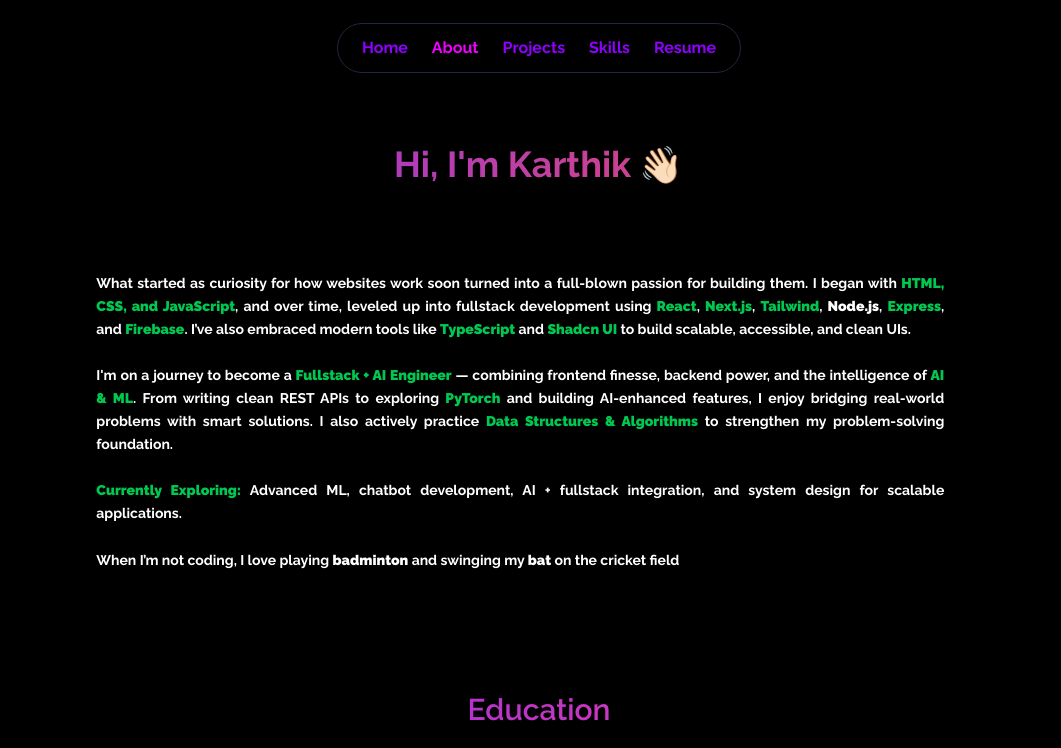
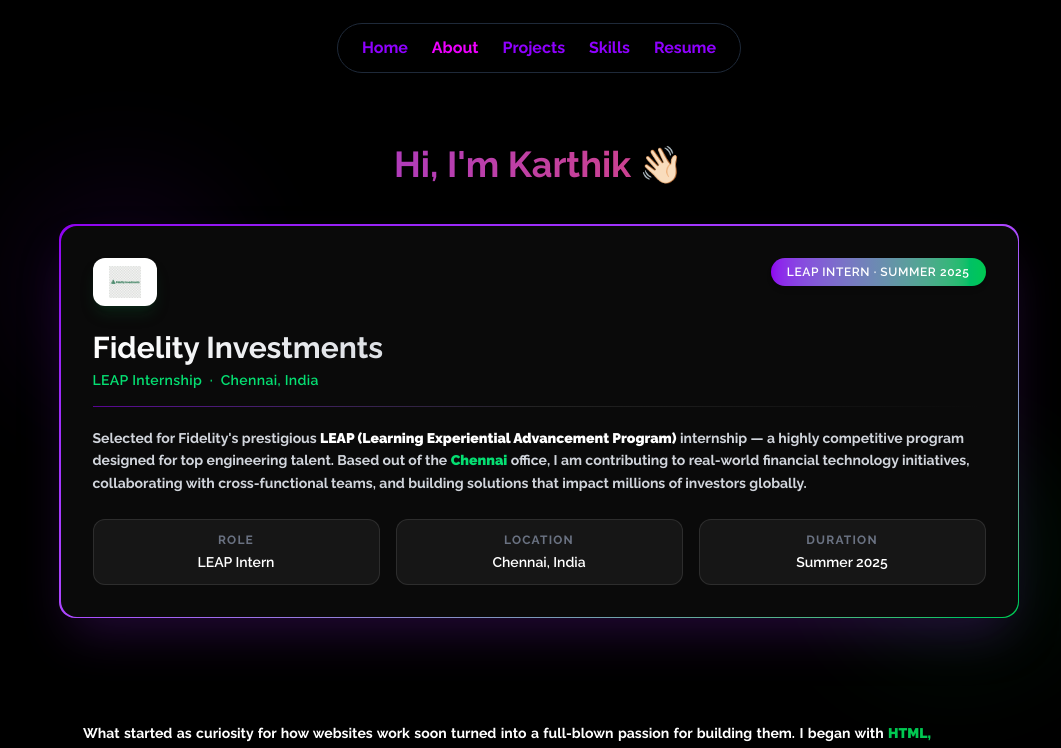
Before and after one commit to karthikvishal-s/portfolio_2, a React (Vite) app: page /about in a window 1280 px wide. Shown: the top 748 px of the page, without its empty margins (101-1162 px from the left). Built offline with nearby package versions, Linux system fonts and the light colour scheme; a web font is replaced by a local one.

Commit message:
Added Internship Updates

```diff
--- a/src/pages/About.tsx
+++ b/src/pages/About.tsx
@@ -1,5 +1,6 @@
 import Navbar from '../components/Navbar'
 import { motion } from 'framer-motion';
+import fidelityLogo from '../assets/fidelity_logo.png';
 
 
 const About = () => {
@@ -27,6 +28,72 @@ const About = () => {
 </h1>
 
 
+        {/* Fidelity Internship Section */}
+        <motion.div
+          initial={{ opacity: 0, y: 40 }}
+          whileInView={{ opacity: 1, y: 0 }}
+          viewport={{ once: true }}
+          transition={{ duration: 0.9, ease: 'easeOut' }}
+          className="mb-14 relative"
+        >
+          {/* Ambient glow blobs */}
+          <div className="absolute -top-10 -left-10 w-52 h-52 rounded-full bg-[#8F00F0] opacity-10 blur-3xl pointer-events-none" />
+          <div className="absolute -bottom-10 -right-10 w-52 h-52 rounded-full bg-green-500 opacity-10 blur-3xl pointer-events-none" />
+
+          {/* Card */}
+          <div className="relative rounded-2xl p-[1.5px] bg-gradient-to-br from-[#8F00F0] via-purple-500 to-green-500 shadow-2xl shadow-purple-900/40">
+            <div className="rounded-2xl bg-[#0a0a0a] px-8 py-8">
+
+              {/* Top row: logo + badge */}
+              <div className="flex flex-col sm:flex-row items-center sm:items-start justify-between gap-4 mb-6">
+                <div className="flex items-center gap-4">
+                  {/* Logo pill */}
+                  <div className="bg-white rounded-xl px-4 py-2 flex items-center shadow-lg shadow-green-900/30">
+                    <img src={fidelityLogo} alt="Fidelity Investments" className="h-8 object-contain" />
+                  </div>
+                </div>
+                {/* Internship badge */}
+                <span className="shrink-0 px-4 py-1.5 rounded-full text-xs font-semibold tracking-wider uppercase bg-gradient-to-r from-[#8F00F0] to-green-500 text-white shadow-md">
+                  LEAP Intern · Summer 2025
+                </span>
+              </div>
+
+              {/* Title */}
+              <h2 className="text-2xl sm:text-3xl font-bold bg-gradient-to-r from-white to-gray-400 text-transparent bg-clip-text mb-1">
+                Fidelity Investments
+              </h2>
+              <p className="text-green-400 text-sm font-semibold mb-4 tracking-wide">
+                LEAP Internship &nbsp;·&nbsp; Chennai, India
+              </p>
+
+              {/* Divider */}
+              <div className="w-full h-px bg-gradient-to-r from-[#8F00F0]/60 via-white/10 to-transparent mb-5" />
+
+              {/* Description */}
+              <p className="text-sm text-gray-300 leading-relaxed mb-6">
+                Selected for Fidelity's prestigious <strong className="text-white">LEAP (Learning Experiential Advancement Program)</strong> internship —
+                a highly competitive program designed for top engineering talent. Based out of the{' '}
+                <strong className="text-green-400">Chennai</strong> office, I am contributing to real-world financial technology initiatives,
+                collaborating with cross-functional teams, and building solutions that impact millions of investors globally.
+              </p>
+
+              {/* Highlights grid */}
+              <div className="grid grid-cols-1 sm:grid-cols-3 gap-4">
+                {[
+                  { label: 'Role', value: 'LEAP Intern' },
+                  { label: 'Location', value: 'Chennai, India' },
+                  { label: 'Duration', value: 'Summer 2025' },
+                ].map(({ label, value }) => (
+                  <div key={label} className="bg-white/5 border border-white/10 rounded-xl px-4 py-3 text-center hover:border-purple-500/60 hover:bg-white/[0.08] transition duration-300">
+                    <p className="text-xs text-gray-500 uppercase tracking-widest mb-1">{label}</p>
+                    <p className="text-sm font-semibold text-white">{value}</p>
+                  </div>
+                ))}
+              </div>
+
+            </div>
+          </div>
+        </motion.div>
 
         {/* Profile */}
         <div className="flex flex-col md:flex-row items-center gap-8 mb-">
```
Also changed, not shown: src/assets/fidelity_logo.png (added).
